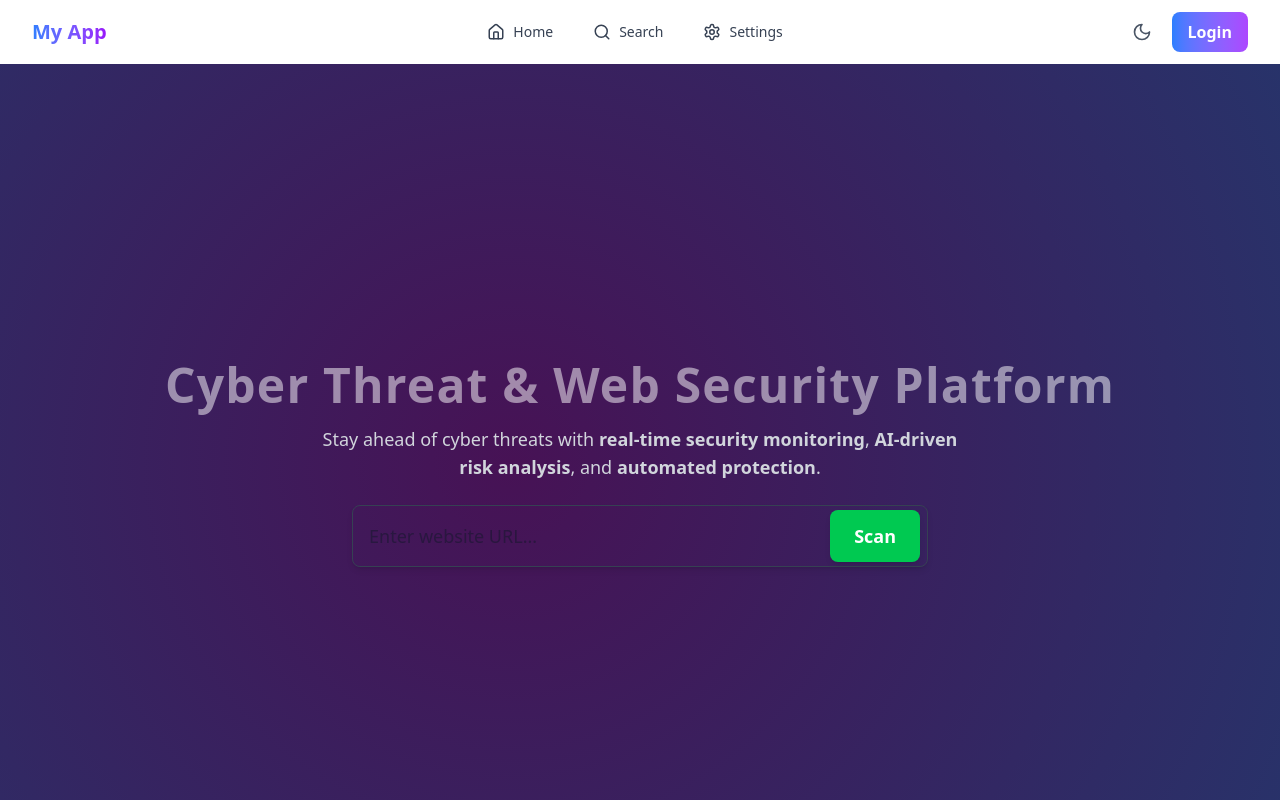
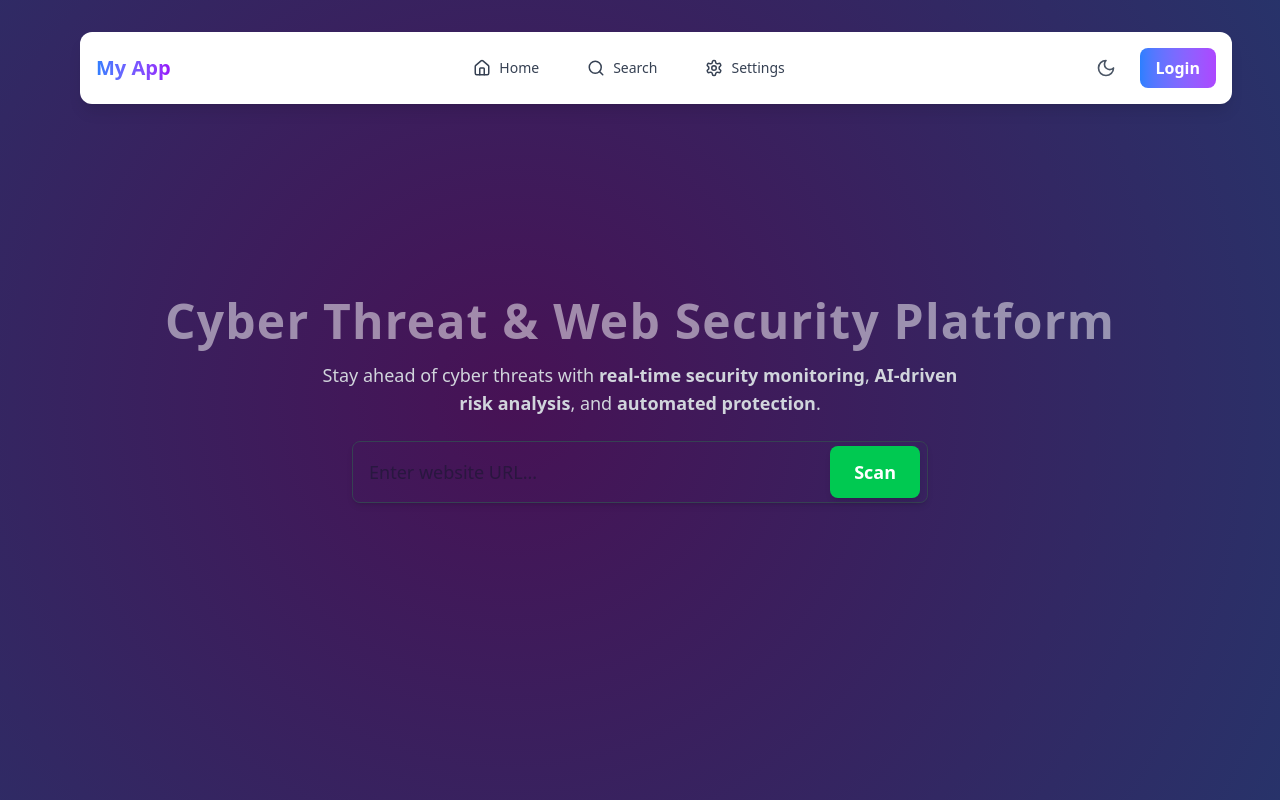
Before and after one commit to codehb01/cybersecurity, a React (Vite) app in the folder frontend/: page / in a window 1280 px wide. Shown: the top 800 px of the page. Built offline with nearby package versions, Linux system fonts and the light colour scheme.

Commit message:
commit by pranit

```diff
--- a/frontend/src/components/Navbar.jsx
+++ b/frontend/src/components/Navbar.jsx
@@ -1,6 +1,6 @@
 import React, { useState, useEffect } from "react";
 import { Link, useNavigate } from "react-router-dom";
-import { Menu, X, Sun, Moon, Search, Home, User, Settings } from "lucide-react";
+import { Menu, X, Sun, Moon, Search, Home, Settings } from "lucide-react";
 
 const Navbar = ({ user, setDarkMode, darkMode, handleLogout }) => {
   const [isMenuOpen, setIsMenuOpen] = useState(false);
@@ -19,40 +19,43 @@ const Navbar = ({ user, setDarkMode, darkMode, handleLogout }) => {
   };
 
   return (
-    <nav className="bg-white dark:bg-gray-900 shadow-md">
-      <div className="max-w-7xl mx-auto px-4 sm:px-6 lg:px-8">
-        <div className="flex items-center justify-between h-16">
-          <div className="flex-shrink-0 flex items-center">
+    <nav className="bg-white dark:bg-gray-900 shadow-lg rounded-xl m-4 p-4 fixed top-4 left-1/2 transform -translate-x-1/2 w-[90%] max-w-7xl z-50">
+      <div className="flex items-center justify-between">
+        {/* Logo */}
         <Link to="/">
           <h1 className="text-xl font-bold bg-gradient-to-r from-blue-500 to-purple-600 bg-clip-text text-transparent">
             My App
           </h1>
         </Link>
-          </div>
 
-          <div className="hidden md:block">
-            <div className="ml-10 flex items-center space-x-4">
+        {/* Desktop Navigation */}
+        <div className="hidden md:flex items-center space-x-6">
           <NavLink href="/" label="Home" icon={<Home size={18} />} />
           <NavLink href="/search" label="Search" icon={<Search size={18} />} />
           <NavLink href="/settings" label="Settings" icon={<Settings size={18} />} />
         </div>
-          </div>
 
-          <div className="hidden md:flex items-center space-x-3">
+        {/* Theme & Auth Buttons */}
+        <div className="hidden md:flex items-center space-x-4">
           <ThemeToggle darkMode={darkMode} setDarkMode={setDarkMode} />
-
           {user ? (
-              <UserMenu user={user} onLogout={onLogout} />
+            <button
+              onClick={onLogout}
+              className="px-4 py-2 bg-red-500 text-white font-semibold rounded-lg transition hover:scale-105"
+            >
+              Logout
+            </button>
           ) : (
             <Link
               to="/login"
-                className="px-4 py-2 bg-gradient-to-r from-blue-500 to-purple-500 text-white font-semibold rounded-lg transition duration-300 ease-in-out transform hover:scale-105 hover:shadow-md hover:shadow-purple-400/30"
+              className="px-4 py-2 bg-gradient-to-r from-blue-500 to-purple-500 text-white font-semibold rounded-lg transition hover:scale-105"
             >
               Login
             </Link>
           )}
         </div>
 
+        {/* Mobile Menu Toggle */}
         <div className="md:hidden flex items-center">
           <ThemeToggle darkMode={darkMode} setDarkMode={setDarkMode} />
           <button
@@ -63,15 +66,39 @@ const Navbar = ({ user, setDarkMode, darkMode, handleLogout }) => {
           </button>
         </div>
       </div>
+
+      {/* Mobile Menu */}
+      {isMenuOpen && (
+        <div className="md:hidden mt-4 flex flex-col space-y-2 bg-white dark:bg-gray-800 rounded-lg p-4 shadow-md">
+          <NavLink href="/" label="Home" icon={<Home size={18} />} onClick={closeMenu} />
+          <NavLink href="/search" label="Search" icon={<Search size={18} />} onClick={closeMenu} />
+          <NavLink href="/settings" label="Settings" icon={<Settings size={18} />} onClick={closeMenu} />
+          {user ? (
+            <button
+              onClick={onLogout}
+              className="w-full px-4 py-2 bg-red-500 text-white font-semibold rounded-lg transition hover:scale-105"
+            >
+              Logout
+            </button>
+          ) : (
+            <Link
+              to="/login"
+              className="w-full px-4 py-2 bg-gradient-to-r from-blue-500 to-purple-500 text-white font-semibold rounded-lg transition hover:scale-105"
+            >
+              Login
+            </Link>
+          )}
         </div>
+      )}
     </nav>
   );
 };
 
-const NavLink = ({ href, label, icon }) => (
+const NavLink = ({ href, label, icon, onClick }) => (
   <Link
     to={href}
-    className="flex items-center px-3 py-2 rounded-md text-sm font-medium transition-transform transform hover:scale-110 hover:shadow-md text-gray-700 dark:text-gray-300 hover:bg-gray-100 dark:hover:bg-gray-800"
+    onClick={onClick}
+    className="flex items-center px-3 py-2 rounded-md text-sm font-medium transition-transform transform hover:scale-110 text-gray-700 dark:text-gray-300 hover:bg-gray-100 dark:hover:bg-gray-800"
   >
     {icon && <span className="mr-2">{icon}</span>}
     {label}
@@ -81,7 +108,7 @@ const NavLink = ({ href, label, icon }) => (
 const ThemeToggle = ({ darkMode, setDarkMode }) => (
   <button
     onClick={() => setDarkMode(!darkMode)}
-    className="p-2 rounded-full text-gray-600 dark:text-gray-300 hover:scale-110 hover:shadow-md hover:bg-gray-100 dark:hover:bg-gray-800 transition-transform"
+    className="p-2 rounded-full text-gray-600 dark:text-gray-300 hover:scale-110 hover:bg-gray-100 dark:hover:bg-gray-800 transition-transform"
     aria-label="Toggle dark mode"
   >
     {darkMode ? <Sun size={20} /> : <Moon size={20} />}
```
Lines whose indentation alone changed are shown as unchanged.
